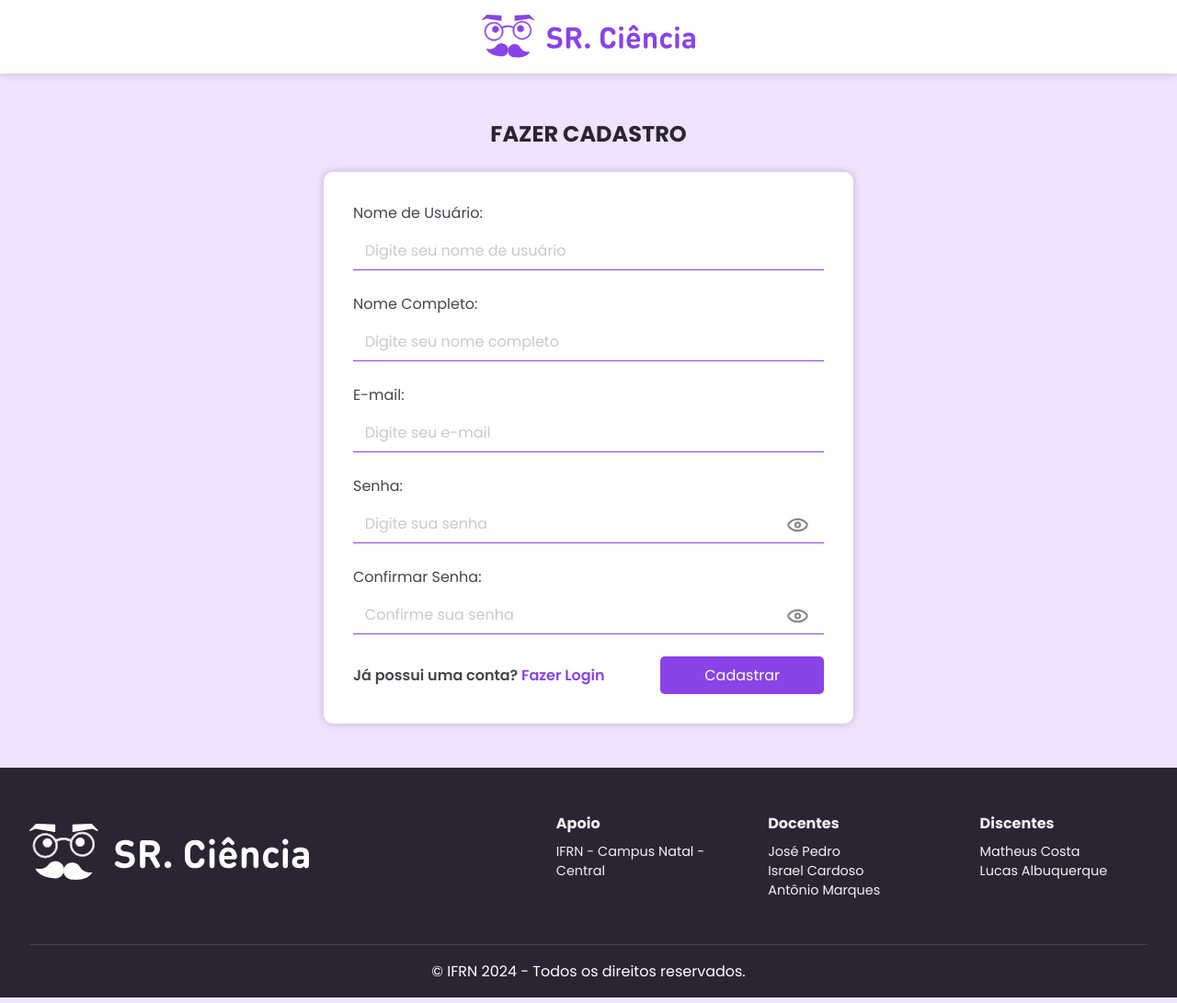
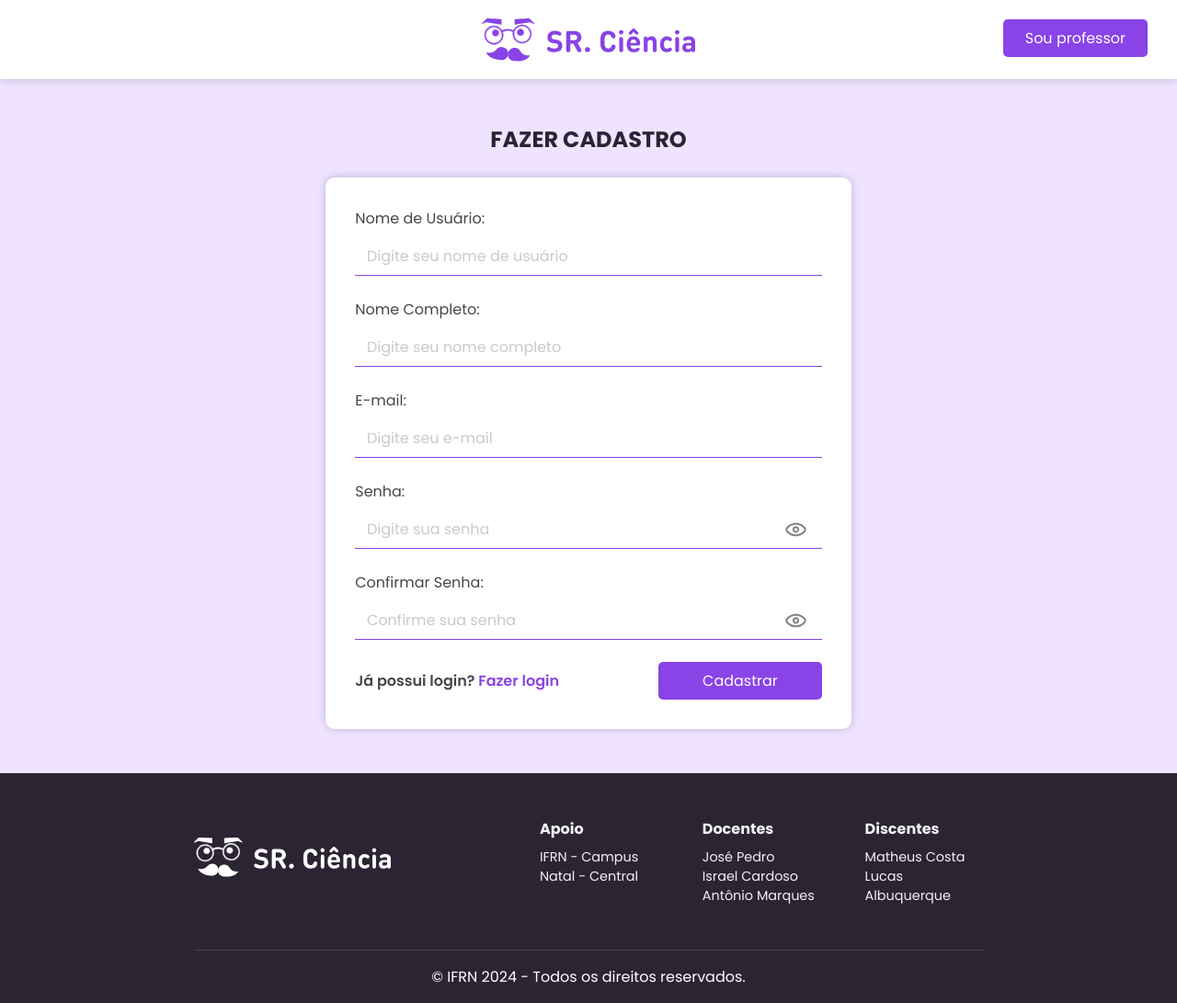
Before and after one commit to Matheusdsc2006/SrCiencia, a Django app: page /auth/cadastro/ in a window 1280 px wide. Shown: the whole page at 92% size. Run offline with Django 5.2, Linux system fonts and the light colour scheme; some libraries are stand-ins or nearby versions.

Commit message:
design auth finalizado

```diff
--- a/srciencia_auth/static/css/global.css
+++ b/srciencia_auth/static/css/global.css
@@ -23,44 +23,82 @@
     --box-shadow: 0 0px 10px rgba(0, 0, 0, 0.2);
 }
 
-html, body{
+html, body {
     display: flex;
     flex-direction: column;
     min-height: 100dvh;
 }
 
-main{
+main {
     flex-grow: 1;
 }
 
-.container {
-    max-width: 80em;
-    padding: 0 2rem;
-    margin: 0 auto;
-    width: 100%;
-}
-
 header {
-    display: flex;
-    flex-shrink: 0;
-    justify-content: center;
-    padding: 1rem 0;
+    padding: 0.3rem 0;
     box-shadow: var(--box-shadow);
     background-color: var(--color-white);
     z-index: 1;
 }
 
-header .container {
+.header-container {
     display: flex;
-    justify-content: center;
+    align-items: center;
+    justify-content: space-between;
+    max-width: 80rem;
+    margin: 0 auto;
+    padding: 0 2rem;
+    position: relative;
 }
 
-header .logo{
+
+.logo-container {
+    flex: 1;
+    text-align: center;
+}
+
+.nav-links {
     display: flex;
+    gap: 1rem;
+    align-items: center;
+}
+
+.nav-links a {
+    color: var(--color-dark-gray);
+    font-size: 1rem;
+    text-decoration: none;
+    transition: color 0.3s ease;
+}
+
+.auth-link{
+    margin-right: 100px;
+}
+
+.nav-links a:hover {
+    color: var(--color-primary-purple);
 }
 
 header .logo img {
+    margin-top: 15px;
     height: 3rem;
+}
+
+.prof {
+    cursor: pointer;
+    padding: 0.5rem 2rem;
+    border: none;
+    background-color: var(--color-primary-purple);
+    border-radius: 5px;
+    color: var(--color-white);
+    font-size: 1rem;
+    transition: all 0.3s ease;
+    position: absolute;
+    right: 2rem;
+    top: 50%;
+    transform: translateY(-50%);
+}
+
+.prof:hover {
+    background-color: var(--color-dark-purple);
 }
 
 footer {
@@ -85,11 +123,11 @@ footer .footer-content {
     width: 100%;
 }
 
-footer .footer-logo{
+footer .footer-logo {
     width: 25%;
 }
 
-footer .footer-logo img{
+footer .footer-logo img {
     width: 100%;
 }
 
@@ -126,25 +164,25 @@ footer .footer-copyright {
     text-align: center;
 }
 
-footer .footer-copyright a{
+footer .footer-copyright a {
     font-size: 1rem;
     text-decoration: none;
     color: var(--color-white);
-    transition: .3s all;
+    transition: 0.3s all;
 }
 
-footer .footer-copyright a:hover{
-    color: var(--color-medium-gray)
+footer .footer-copyright a:hover {
+    color: var(--color-medium-gray);
 }
 
-@media (min-width: 769px) and (max-width: 1024px){
-
-    footer .footer-logo{
+@media (min-width: 769px) and (max-width: 1024px) {
+    footer .footer-logo {
         width: 30%;
     }
 
-    footer .footer-column-title, footer .footer-copyright a{
-        font-size: .9rem;
+    footer .footer-column-title,
+    footer .footer-copyright a {
+        font-size: 0.9rem;
     }
 
     footer .footer-column-list li {
@@ -154,11 +192,86 @@ footer .footer-copyright a:hover{
     footer .footer-column {
         width: 30%;
     }
+    .header-container {
+        flex-direction: column;
+        align-items: center;
+    }
 
+    .header-button .prof {
+        position: relative;
+        top: auto;
+        right: auto;
+        transform: none;
+        margin-top: 1rem;
+    }
 }
-@media (max-width: 768px){
 
-    footer .footer-logo{
+.header-button {
+    position: absolute;
+    top: 1rem;
+    right: 2rem;
+}
+
+.toggle-role-button {
+    display: inline-block;
+    background-color: var(--color-primary-purple);
+    color: var(--color-white);
+    padding: 0.5rem 1.5rem;
+    border-radius: 5px;
+    text-decoration: none;
+    transition: background-color 0.3s, transform 0.2s;
+}
+
+.toggle-role-button:hover {
+    background-color: var(--color-dark-purple);
+    transform: scale(1.05);
+}
+
+#call-to-register button {
+    cursor: pointer;
+    padding: 0.5rem 2rem;
+    border: none;
+    border-radius: 5px;
+    background-color: var(--color-dark-purple-gray);
+    color: var(--color-white);
+    font-size: 1rem;
+    transition: all 0.3s ease;
+    height: 50px;
+}
+
+#call-to-login button{
+    cursor: pointer;
+    padding: 0.5rem 2rem;
+    border: 1px solid var(--color-dark-purple-gray);
+    border-radius: 5px;
+    background-color: var(--color-white);
+    color: var(--color-dark-purple-gray);
+    font-size: 1rem;
+    transition: all 0.3s ease;
+    height: 50px;
+}
+
+#call-to-register button:hover {
+    background-color: black;
+    box-shadow: var(--box-shadow);
+}
+
+#call-to-login button:hover{
+    box-shadow: var(--box-shadow);
+    border: 2px solid black;
+}
+
+/* Espaçamento entre os botões */
+#call-to-login, #call-to-register {
+    display: inline-block;
+    margin: 0.5rem;
+}
+
+
+
+
+@media (max-width: 768px) {
+    footer .footer-logo {
         width: 100%;
         max-width: 15em;
     }
@@ -178,5 +291,4 @@ footer .footer-copyright a:hover{
     footer .footer-column {
         width: 100%;
     }
-
 }
--- a/srciencia_auth/static/css/login.css
+++ b/srciencia_auth/static/css/login.css
@@ -28,7 +28,7 @@ main{
 #icon-eye-off {
     position: absolute;
     right: 1rem;
-    top: 73%;
+    top: 50%;
     transform: translateY(-50%);
     cursor: pointer;
     width: 25px;
@@ -169,6 +169,20 @@ main{
     gap: 1rem;
 }
 
+.back-link {
+    font-size: 1rem;
+    font-weight: 600;
+    color: var(--color-primary-purple);
+    text-decoration: none;
+    margin-right: 1rem;
+    transition: color 0.3s;
+    margin-right: 120px;
+}
+
+.back-link:hover {
+    color: var(--color-dark-purple);
+}
+
 
 @media (max-width: 768px){
 
--- a/srciencia_auth/templates/auth/cadastro.html
+++ b/srciencia_auth/templates/auth/cadastro.html
@@ -7,10 +7,9 @@
 {% block content %}
 <main>
     <div class="container auth-container register-container">
-            <h2>Fazer Cadastro</h2>
-            <form method="post" action="{% url 'cadastro' %}">
+        <h2>{% if professor %}Cadastrar como Professor{% else %}Fazer Cadastro{% endif %}</h2>
+        <form method="post" action="{% if professor %}{% url 'cadastro_professor' %}{% else %}{% url 'cadastro' %}{% endif %}">
             {% csrf_token %}
-
             <div class="form-group">
                 <label for="id_username">Nome de Usuário:</label>
                 {{ form.username }}
@@ -29,15 +28,15 @@
             <div class="form-group">
                 <label for="id_password1">Senha:</label>
                 {{ form.password1 }}
-                    <img id="icon-eye-show-password1" src="{% static 'assets/eye-show.svg' %}" alt="Mostrar senha" style="width: 25px; height: 25px;">
-                    <img id="icon-eye-off-password1" src="{% static 'assets/eye-off.svg' %}" alt="Ocultar senha" style="width: 25px; height: 25px; display: none;">
+                <img id="icon-eye-show-password1" src="{% static 'assets/eye-show.svg' %}" alt="Mostrar senha" class="eye-icon">
+                <img id="icon-eye-off-password1" src="{% static 'assets/eye-off.svg' %}" alt="Ocultar senha" class="eye-icon" style="display: none;">
             </div>
 
             <div class="form-group">
                 <label for="id_password2">Confirmar Senha:</label>
                 {{ form.password2 }}
-                    <img id="icon-eye-show-password2" src="{% static 'assets/eye-show.svg' %}" alt="Mostrar senha" style="width: 25px; height: 25px;">
-                    <img id="icon-eye-off-password2" src="{% static 'assets/eye-off.svg' %}" alt="Ocultar senha" style="width: 25px; height: 25px; display: none;">
+                <img id="icon-eye-show-password2" src="{% static 'assets/eye-show.svg' %}" alt="Mostrar senha" class="eye-icon">
+                <img id="icon-eye-off-password2" src="{% static 'assets/eye-off.svg' %}" alt="Ocultar senha" class="eye-icon" style="display: none;">
             </div>
 
             {% if form.errors %}
@@ -56,14 +55,28 @@
             {% endif %}
 
             <div class="form-group submit">
-                    <p class="auth-link login-link">Já possui uma conta? <a href="{% url 'login' %}">Fazer Login</a></p>
-                    <button type="submit">Cadastrar</button>
+                {% if professor %}
+                <a href="javascript:history.back()" class="back-link">Voltar</a>
+                {% else %}
+                <p class="auth-link">
+                    Já possui login? <a href="{% url 'login' %}">Fazer login</a>
+                </p>
+                {% endif %}
+                <button type="submit">{% if professor %}Cadastrar como Professor{% else %}Cadastrar{% endif %}</button>
             </div>
         </form>
     </div>
 </main>
 {% endblock %}
-
+{% block nav %}
+<div class="header-button">
+    {% if professor %}
+    <a href="{% url 'cadastro' %}" class="toggle-role-button">Sou aluno</a>
+    {% else %}
+    <a href="{% url 'cadastro_professor' %}" class="toggle-role-button">Sou professor</a>
+    {% endif %}
+</div>
+{% endblock %}
 {% block scripts %}
 <script src="{% static 'js/cadastro.js' %}"></script>
 {% endblock %}
--- a/srciencia_auth/templates/auth/login.html
+++ b/srciencia_auth/templates/auth/login.html
@@ -42,7 +42,7 @@
                 {% endif %}
 
                 <div class="form-group submit">
-                    <p class="auth-link register-link">Não possui uma conta? <a href="{% url 'cadastro' %}">Fazer Cadastro</a></p>
+                    <p class="auth-link register-link" id="auth-linkregister">Não possui uma conta? <a href="{% url 'cadastro' %}">Fazer Cadastro</a></p>
                     <button type="submit">Entrar</button>
                 </div>
             </form>
@@ -62,6 +62,3 @@
         });
     </script>
 {% endblock %}
-
-{% block scripts %}
-{% endblock %}
--- a/srciencia_auth/templates/base.html
+++ b/srciencia_auth/templates/base.html
@@ -11,13 +11,15 @@
     </head>
     <body>
         <header>
-            <div class="container">
-                <a href="{% url 'home' %}">
+            <div class="header-container">
+                <a href="{% url 'home' %}" class="logo-container">
                     <h1 class="logo">
                         <img src="{% static 'assets/logo_sr_ciencia.svg' %}" alt="Logotipo do Sr. Ciência">
                     </h1>
                 </a>
-                {% block nav %}{% endblock %}
+                {% block nav %}
+                <a href="{% url 'cadastro_professor' %}" class="prof">Sou Professor</a>
+                {% endblock %}
             </div>
         </header>
 
@@ -58,7 +60,7 @@
                 </div>
 
                 <div class="footer-copyright">
-                    <a href = "https://portal.ifrn.edu.br/" target="_blank">&copy; IFRN 2024 - Todos os direitos reservados.</a>
+                    <a href="https://portal.ifrn.edu.br/" target="_blank">&copy; IFRN 2024 - Todos os direitos reservados.</a>
                 </div>
             </div>
         </footer>
--- a/srciencia_auth/templates/home/home.html
+++ b/srciencia_auth/templates/home/home.html
@@ -5,7 +5,7 @@
     <link rel="stylesheet" href="{% static 'css/home.css' %}">
 {% endblock %}
 {% block nav %}
-    <nav>
+    <nav style="margin-left: 550px;">
         <ul>
             <li id="call-to-login"><a href="{% url 'login' %}"><button>Já tenho uma conta</button></a></li>
             <li id="call-to-register"><a href="{% url 'cadastro' %}"><button>Cadastre-se</button></a></li>
--- a/srciencia_auth/urls/LoginUrls.py
+++ b/srciencia_auth/urls/LoginUrls.py
@@ -1,11 +1,12 @@
 from django.urls import path, reverse_lazy
 from django.contrib.auth import views as auth_views
-from srciencia_auth.views.LoginView import login_view
-from srciencia_auth.views.CadastroView import register
+from srciencia_auth.views.LoginView import *
+from srciencia_auth.views.CadastroView import *
 
 urlpatterns = [
     path("login/", login_view, name="login"),
     path("cadastro/", register, name="cadastro"),
+    path("cadastro_professor/", register_professor, name="cadastro_professor"),
 
     # URLs para redefinição de senha
     path("password_reset/", auth_views.PasswordResetView.as_view(
--- a/srciencia_auth/views/CadastroView.py
+++ b/srciencia_auth/views/CadastroView.py
@@ -1,17 +1,17 @@
 from django.shortcuts import render, redirect
 from django.contrib.auth import login
 from srciencia_auth.forms import UsuarioCreationForm
-from srciencia_auth.models import Usuario
 from django.contrib.auth import get_user_model
 
 User = get_user_model()
-def register(request):
+
+def register(request, professor=False):
     if request.method == 'POST':
         form = UsuarioCreationForm(request.POST)
         if form.is_valid():
             user = form.save(commit=False)
             user.first_name, user.last_name = split_full_name(form.cleaned_data['nome'])
-            user.perfil = 2
+            user.perfil = 3 if professor else 2
             user.situacao = 'Regular'
             user.save()
             user.backend = 'django.contrib.auth.backends.ModelBackend'
@@ -19,7 +19,11 @@ def register(request):
             return redirect('pagina_inicial')
     else:
         form = UsuarioCreationForm()
-    return render(request, './auth/cadastro.html', {'form': form})
+    return render(request, 'auth/cadastro.html', {'form': form, 'professor': professor})
+
+def register_professor(request):
+    return register(request, professor=True)
+
 
 def split_full_name(full_name):
     """Divide o nome completo em primeiro e último nome."""
```
Also changed, not shown: srciencia_core/migrations/0001_initial.py, srciencia_core/migrations/0008_merge_0005_alter_questao_dificuldade_0007_arquivo.py (added), srciencia_core/migrations/0009_alter_questao_dificuldade.py (added), 1 other file. Lines whose indentation alone changed are shown as unchanged.
